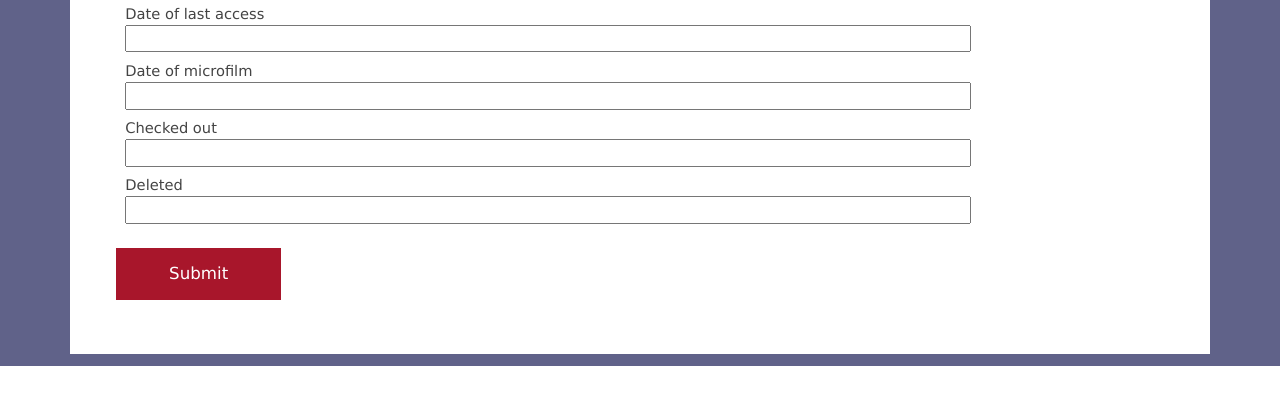
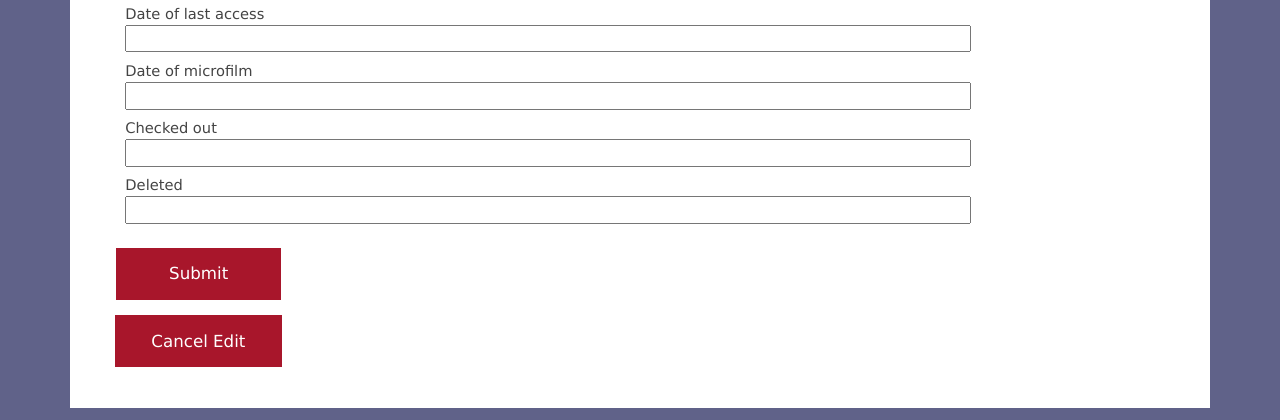
Before and after one commit to anhonigman1848/mhsbake, a CakePHP app: the page made by app/View/NewspaperReels/edit_newspaper_record.ctp in a window 1280 px wide. Shown: the part 1520-1940 px from the top of the page. Before the commit the page ends 1886 px from the top, so only its background shows below. Run offline with PHP 8.4 and a stand-in for CakePHP, Linux system fonts and the light colour scheme; the template is opened without the code that fills it, so the values that code supplies are empty; form fields are guessed from the names that the template uses; some libraries are stand-ins or nearby versions.

Commit message:
cancel edit buttons

```diff
--- a/app/View/NewspaperReels/edit_newspaper_record.ctp
+++ b/app/View/NewspaperReels/edit_newspaper_record.ctp
@@ -47,3 +47,10 @@
 	</fieldset>
 <?php echo $this->Form->end(__('Submit'));?>
 </div>
+
+<div id="cancel">
+  <ul>
+	<li><?php echo $this->Html->link(__('Cancel Edit'), array('action' => 'cancel', $newspaperReel['NewspaperReel']['newspaper_reel_id'])); ?> </li>
+  </ul>
+
+</div>
--- a/app/webroot/css/cake.generic.css
+++ b/app/webroot/css/cake.generic.css
@@ -203,6 +203,11 @@ div.view {
 }
 div.viewFloatRight {
 	float:right;
+	width:80%;
+	padding:10px;
+}
+div.formFloatLeft {
+	float:left;
 	width:80%;
 	padding:10px;
 }
@@ -475,6 +480,33 @@ form .submit input[type=submit]:hover {
 	background: #F2C1BC;
 	color: #000;
 }
+
+#cancel a {
+	font-size: 1.25em;
+	margin-top: 20px;
+	margin-bottom: 20px;
+	width: 10em;
+	text-decoration: none;
+	text-align: center;
+	display: block;
+	padding: 1em 0;
+	color: #fff;
+	font-weight: normal;
+	border: 1px solid #FFF;
+	background-color: #a8162b;
+	margin: 0px;
+	background:#a8162b;
+}
+#cancel ul li {
+	list-style: none;
+	float:left;
+}
+#cancel a:hover{
+	background-color: #F2C1BC;
+	color: #000;
+}
+
+
 /* Form errors */
 form .error {
 	background: #F2C1BC;
@@ -548,16 +580,16 @@ p.error,
 .error-message {
 	clear: both;
 	color: #fff;
-	background: #c43c35;
+	background: #a8162b;
 	border: 1px solid rgba(0, 0, 0, 0.5);
-	background-repeat: repeat-x;
+/*	background-repeat: repeat-x;
 	background-image: -moz-linear-gradient(top, #ee5f5b, #c43c35);
 	background-image: -ms-linear-gradient(top, #ee5f5b, #c43c35);
 	background-image: -webkit-gradient(linear, left top, left bottom, from(#ee5f5b), to(#c43c35));
 	background-image: -webkit-linear-gradient(top, #ee5f5b, #c43c35);
 	background-image: -o-linear-gradient(top, #ee5f5b, #c43c35);
 	background-image: linear-gradient(top, #ee5f5b, #c43c35);
-	text-shadow: 0 -1px 0 rgba(0, 0, 0, 0.3);
+	text-shadow: 0 -1px 0 rgba(0, 0, 0, 0.3);*/
 }
 .success {
 	clear: both;
```
Also changed, not shown: app/Controller/ArchiveReelsController.php (+17 -1 lines), app/Controller/NewspaperReelsController.php (+16 -0 lines), app/View/ArchiveReels/edit_archive_record.ctp (+6 -9 lines), app/webroot/css/horz_menu.css (+38 -1 lines).
